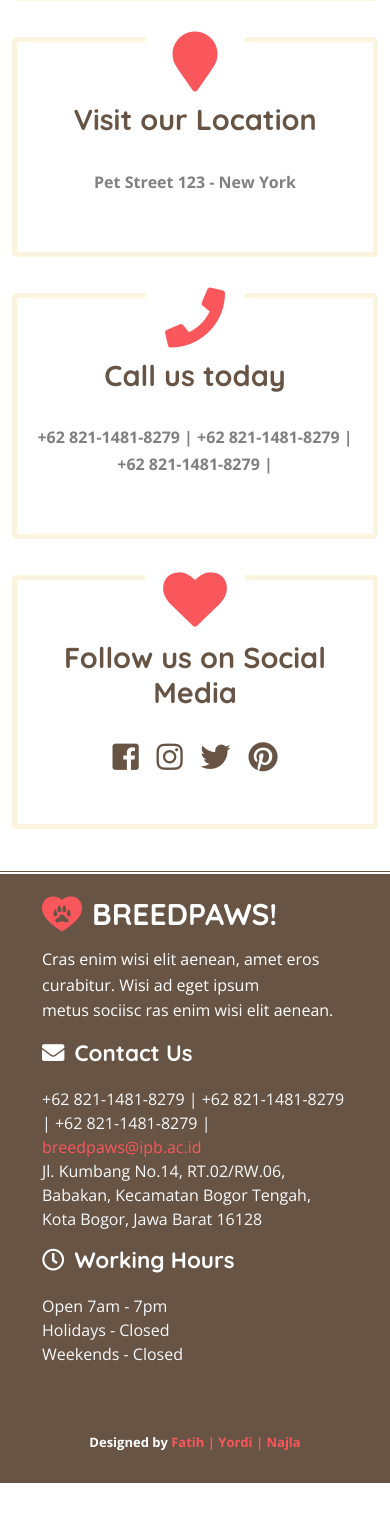
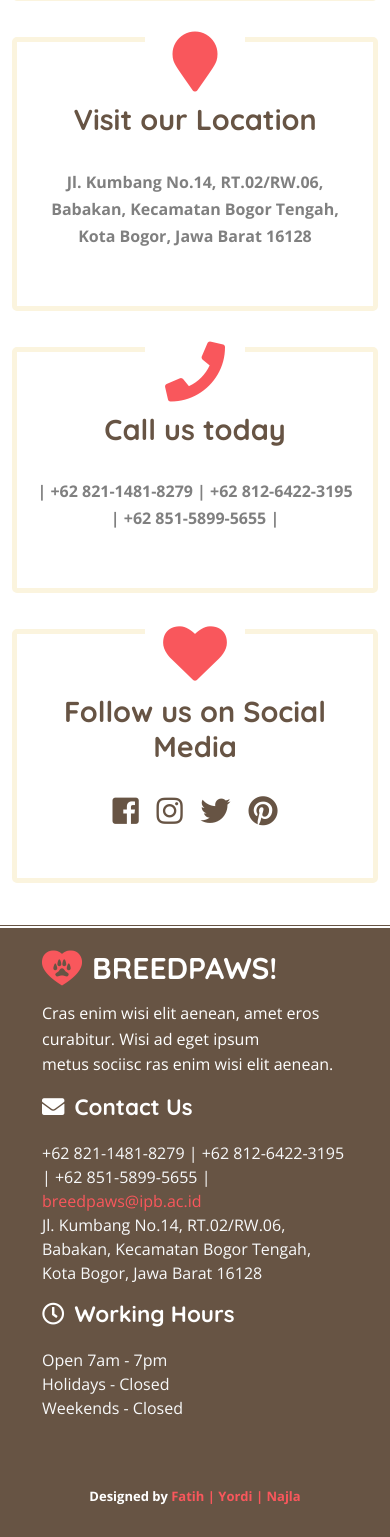
Before and after one commit to FatihKawakib04/BreedPaws-Flask, a Flask app: page / in a window 390 px wide. Shown: the part 3217-4754 px from the top of the page. Before the commit the page ends 4700 px from the top, so only its background shows below. Run offline with Flask 2, Linux system fonts and the light colour scheme; some libraries are stand-ins or nearby versions.

Commit message:
edit phone footer

```diff
--- a/templates/404.html
+++ b/templates/404.html
@@ -139,7 +139,7 @@
                <div class="col-lg-3">
                   <h6><i class="fas fa-envelope margin-icon"></i>Contact Us</h6>
                   <ul class="list-unstyled">
-                     <li>+62 821-1481-8279 | +62 821-1481-8279 | +62 821-1481-8279 | </li>
+                     <li>+62 821-1481-8279 | +62 812-6422-3195 | +62 851-5899-5655 |</li>
                      <li><a href="mailto:breedpaws@ipb.ac.id">breedpaws@ipb.ac.id</a></li>
                      <li>Jl. Kumbang No.14, RT.02/RW.06, Babakan, Kecamatan Bogor Tengah, Kota Bogor, Jawa Barat 16128 </li>
                   </ul>
@@ -160,7 +160,7 @@
             <!--/ row-->
             <div class="row">
                <div class="credits col-sm-12">
-                  <p>Designed by <a href="http://www.ingridkuhn.com">Fatih | Yordi | Najla</a></p>
+                  <p>Designed by <a href="/">Fatih | Yordi | Najla</a></p>
                </div>
             </div>
             <!--/ row -->
--- a/templates/about.html
+++ b/templates/about.html
@@ -291,7 +291,7 @@
                <div class="col-lg-3">
                   <h6><i class="fas fa-envelope margin-icon"></i>Contact Us</h6>
                   <ul class="list-unstyled">
-                     <li>+62 821-1481-8279 | +62 821-1481-8279 | +62 821-1481-8279 | </li>
+                     <li>+62 821-1481-8279 | +62 812-6422-3195 | +62 851-5899-5655 |</li>
                      <li><a href="mailto:breedpaws@ipb.ac.id">breedpaws@ipb.ac.id</a></li>
                      <li>Jl. Kumbang No.14, RT.02/RW.06, Babakan, Kecamatan Bogor Tengah, Kota Bogor, Jawa Barat 16128 </li>
                   </ul>
@@ -312,7 +312,7 @@
             <!--/ row-->
             <div class="row">
                <div class="credits col-sm-12">
-                  <p>Designed by <a href="http://www.ingridkuhn.com">Fatih | Yordi | Najla</a></p>
+                  <p>Designed by <a href="/">Fatih | Yordi | Najla</a></p>
                </div>
             </div>
             <!--/ row -->
--- a/templates/gallery.html
+++ b/templates/gallery.html
@@ -185,7 +185,7 @@
                <div class="col-lg-3">
                   <h6><i class="fas fa-envelope margin-icon"></i>Contact Us</h6>
                   <ul class="list-unstyled">
-                     <li>+62 821-1481-8279 | +62 821-1481-8279 | +62 821-1481-8279 | </li>
+                     <li>+62 821-1481-8279 | +62 812-6422-3195 | +62 851-5899-5655 |</li>
                      <li><a href="mailto:breedpaws@ipb.ac.id">breedpaws@ipb.ac.id</a></li>
                      <li>Jl. Kumbang No.14, RT.02/RW.06, Babakan, Kecamatan Bogor Tengah, Kota Bogor, Jawa Barat 16128 </li>
                   </ul>
--- a/templates/index.html
+++ b/templates/index.html
@@ -237,7 +237,7 @@
                      <!-- contact-icon info-->
                      <div class="contact-icon-info">
                         <h5>Visit our Location</h5>
-                        <p class="h7">Pet Street 123 - New York</p>
+                        <p class="h7">Jl. Kumbang No.14, RT.02/RW.06, Babakan, Kecamatan Bogor Tengah, Kota Bogor, Jawa Barat 16128</p>
                      </div>
                   </div>
                </div>
@@ -249,7 +249,7 @@
                      <!-- contact-icon info-->
                      <div class="contact-icon-info">
                         <h5>Call us today</h5>
-                        <p class="h7">+62 821-1481-8279 | +62 821-1481-8279 | +62 821-1481-8279 |</p>
+                        <p class="h7">| +62 821-1481-8279 | +62 812-6422-3195 | +62 851-5899-5655 |</p>
                      </div>
                   </div>
                </div>
@@ -289,7 +289,7 @@
                <div class="col-lg-3">
                   <h6><i class="fas fa-envelope margin-icon"></i>Contact Us</h6>
                   <ul class="list-unstyled">
-                     <li>+62 821-1481-8279 | +62 821-1481-8279 | +62 821-1481-8279 |</li>
+                     <li>+62 821-1481-8279 | +62 812-6422-3195 | +62 851-5899-5655 |</li>
                      <li><a href="mailto:breedpaws@ipb.ac.id">breedpaws@ipb.ac.id</a></li>
                      <li>Jl. Kumbang No.14, RT.02/RW.06, Babakan, Kecamatan Bogor Tengah, Kota Bogor, Jawa Barat 16128 </li>
                   </ul>
--- a/templates/services.html
+++ b/templates/services.html
@@ -181,9 +181,9 @@
                <div class="col-lg-3">
                   <h6><i class="fas fa-envelope margin-icon"></i>Contact Us</h6>
                   <ul class="list-unstyled">
-                     <li>+62 821-1481-8279 | +62 821-1481-8279 | +62 821-1481-8279 | </li>
+                     <li>+62 821-1481-8279 | +62 812-6422-3195 | +62 851-5899-5655 |</li>
                      <li><a href="mailto:breedpaws@ipb.ac.id">breedpaws@ipb.ac.id</a></li>
-                     <li>Jl. Kumbang No.14, RT.02/RW.06, Babakan, Kecamatan Bogor Tengah, Kota Bogor, Jawa Barat 16128 </li>
+                     <li>Jl. Kumbang No.14, RT.02/RW.06, Babakan, Kecamatan Bogor Tengah, Kota Bogor, Jawa Barat 16128</li>
                   </ul>
                   <!--/ul -->
                </div>
@@ -202,7 +202,7 @@
             <!--/ row-->
             <div class="row">
                <div class="credits col-sm-12">
-                  <p>Designed by <a href="http://www.ingridkuhn.com">Fatih | Yordi | Najla</a></p>
+                  <p>Designed by <a href="/">Fatih | Yordi | Najla</a></p>
                </div>
             </div>
             <!--/ row -->
--- a/templates/team.html
+++ b/templates/team.html
@@ -212,7 +212,7 @@
                <div class="col-lg-3">
                   <h6><i class="fas fa-envelope margin-icon"></i>Contact Us</h6>
                   <ul class="list-unstyled">
-                     <li>+62 821-1481-8279 | +62 821-1481-8279 | +62 821-1481-8279 | </li>
+                     <li>+62 821-1481-8279 | +62 812-6422-3195 | +62 851-5899-5655 |</li>
                      <li><a href="mailto:breedpaws@ipb.ac.id">breedpaws@ipb.ac.id</a></li>
                      <li>Jl. Kumbang No.14, RT.02/RW.06, Babakan, Kecamatan Bogor Tengah, Kota Bogor, Jawa Barat 16128 </li>
                   </ul>
@@ -233,7 +233,7 @@
             <!--/ row-->
             <div class="row">
                <div class="credits col-sm-12">
-                  <p>Designed by <a href="http://www.ingridkuhn.com">Fatih | Yordi | Najla</a></p>
+                  <p>Designed by <a href="/">Fatih | Yordi | Najla</a></p>
                </div>
             </div>
             <!--/ row -->
```
